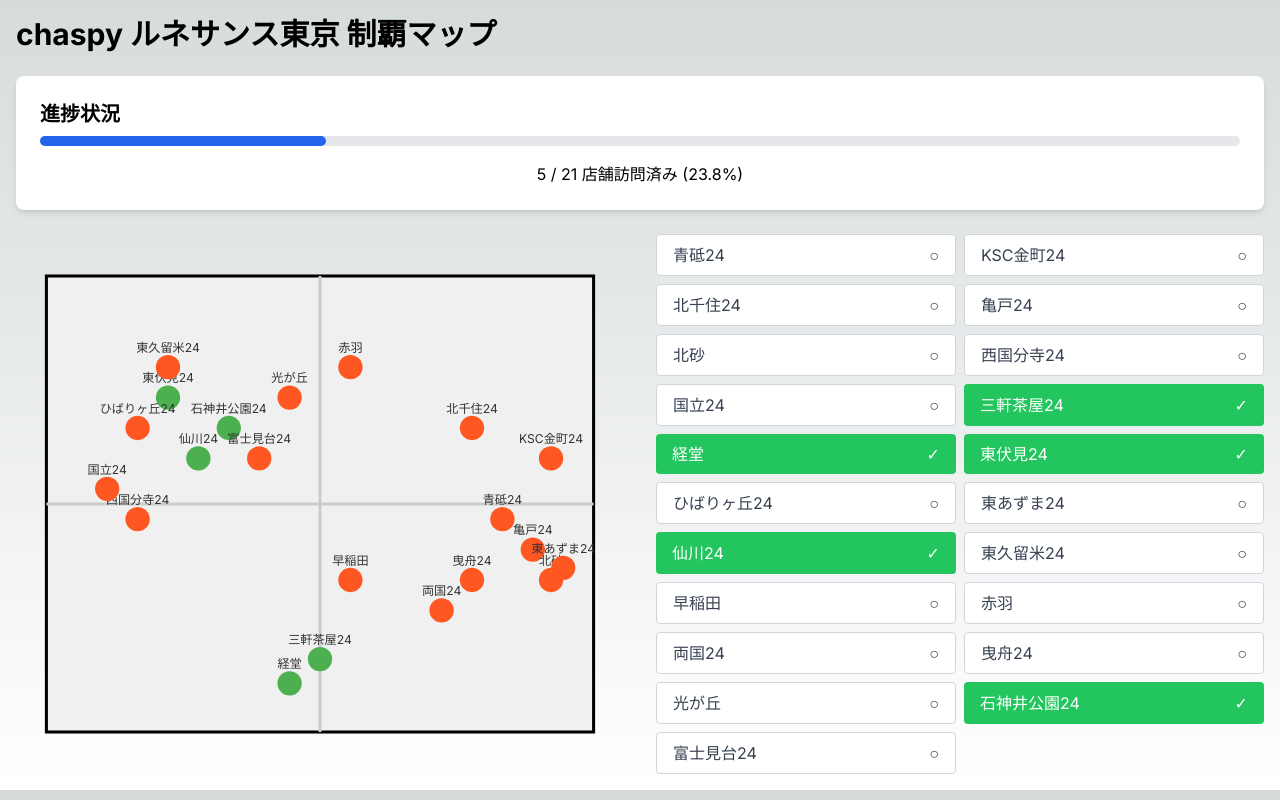
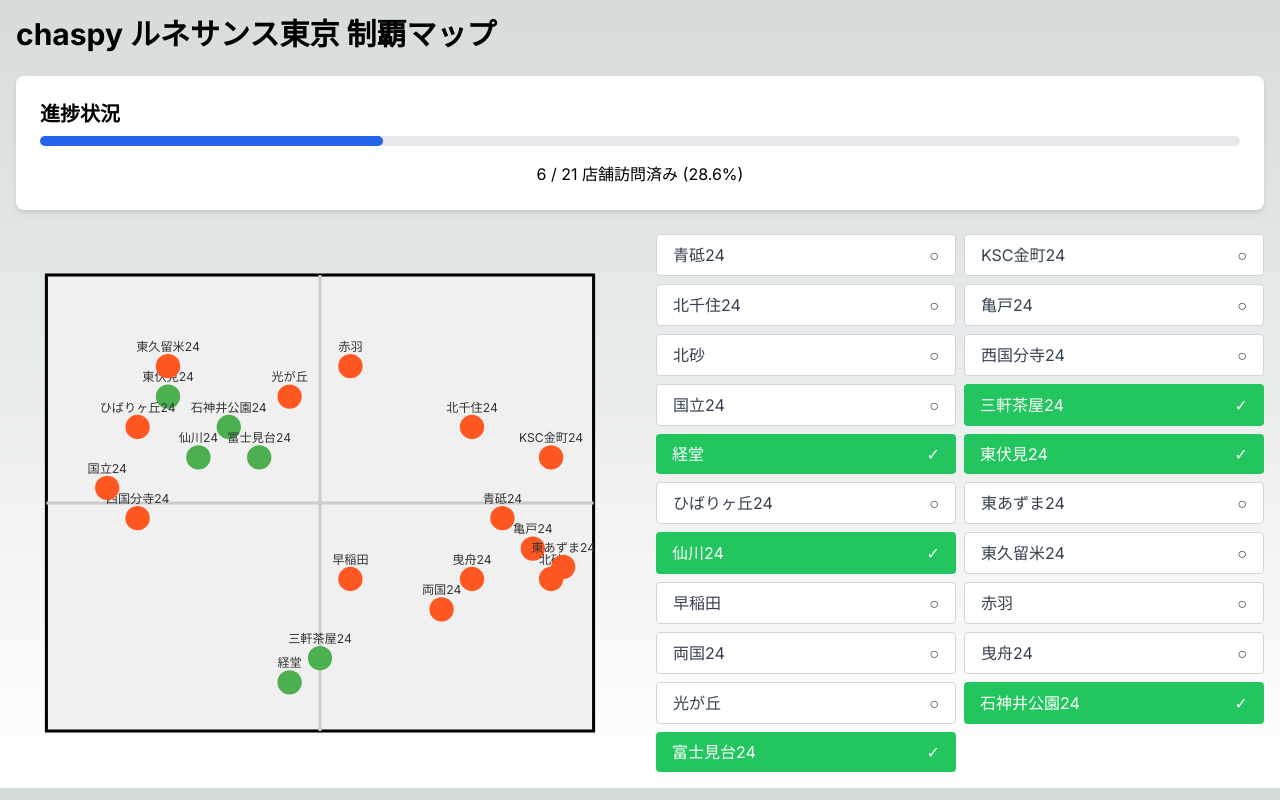
Before and after one commit to chaspy/rune.chaspy.me, a Next.js app: page / in a window 1280 px wide. Built offline with nearby package versions, Linux system fonts and the light colour scheme.

Commit message:
Visited 富士見台24

```diff
--- a/src/app/page.tsx
+++ b/src/app/page.tsx
@@ -33,6 +33,7 @@
   '東伏見24',
   '仙川24',
   '石神井公園24',
+  '富士見台24',
 
   // 訪問済みの場所をここに追加
 ]
```
